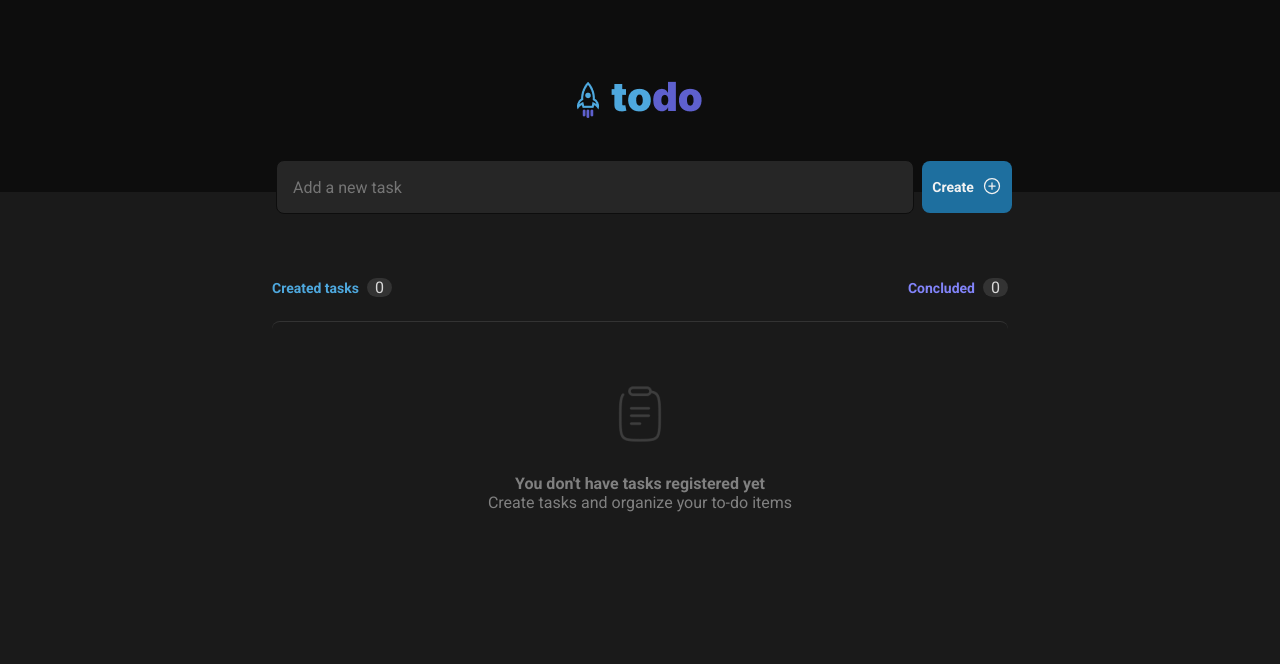
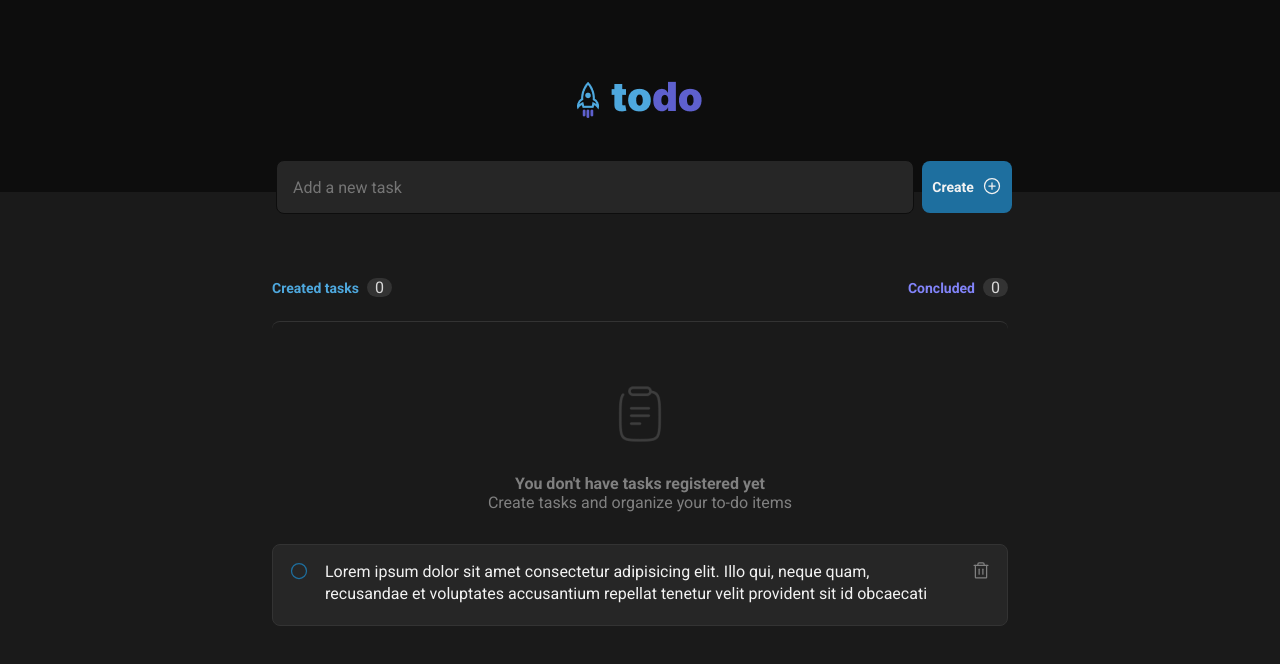
Before and after one commit to amaralBruno27866/todoList, a React (Vite) app in the folder to-toList/: page / in a window 1280 px wide. Shown: the top 664 px of the page. Built offline with nearby package versions, Linux system fonts and the light colour scheme.

Commit message:
created the component tasks

```diff
--- a/to-toList/src/components/TaskList.tsx
+++ b/to-toList/src/components/TaskList.tsx
@@ -1,5 +1,6 @@
 import style from '../styles/TaskList.module.css'
 import clipboard from '../assets/clipboard.png'
+import { Tasks } from '../components/Tasks'
 
 export function List() {
     return (
@@ -30,6 +31,7 @@ export function List() {
                         </p>
                     </span>
                 </div>
+                <Tasks />
             </div>
         </div>
     )
--- /dev/null
+++ b/to-toList/src/components/Tasks.tsx
@@ -0,0 +1,18 @@
+import style from '../styles/Tasks.module.css'
+import {Circle, Trash} from 'phosphor-react'
+
+export function Tasks(){
+    return(
+        <div className={style.task}>
+            <span className={style.circle}>
+                <Circle size={20}/>
+            </span>
+            <textarea>
+                Lorem ipsum dolor sit amet consectetur adipisicing elit. Illo qui, neque quam, recusandae et voluptates accusantium repellat tenetur velit provident sit id obcaecati iusto quae quibusdam. Alias nisi iste odio?
+            </textarea>
+            <span className={style.trash}>
+                <Trash size={20} />
+            </span>
+        </div>
+    )
+}
--- a/to-toList/src/styles/TaskList.module.css
+++ b/to-toList/src/styles/TaskList.module.css
@@ -48,7 +48,7 @@
     border-radius: 8px;
     align-items: center;
     justify-content: center;
-    display: flex;
+    display: grid;
 }
 
 .taskContent .empty {
--- /dev/null
+++ b/to-toList/src/styles/Tasks.module.css
@@ -0,0 +1,34 @@
+.task{
+    background: var(--gray-500);
+    border: 1px solid var(--gray-400);
+    border-radius: 8px;
+    width: 46rem;
+    display: flex;
+
+}
+
+.circle{
+    color: var(--blue-dark);
+    margin-left: 1rem;
+    margin-top: 1rem;
+}
+
+.trash{
+    color: var(--gray-300);
+    margin-right: 1rem;
+    margin-top: 1rem;
+}
+
+.task textarea{
+    width: 100%;
+    height: auto;
+    min-height: 3rem;
+    background: transparent;
+    color: var(--gray-100);
+    border: 0;
+    resize: none;
+    border-radius: 8px;
+    line-height: 1.4;
+    margin: 1rem;
+    overflow: hidden;
+}
```
